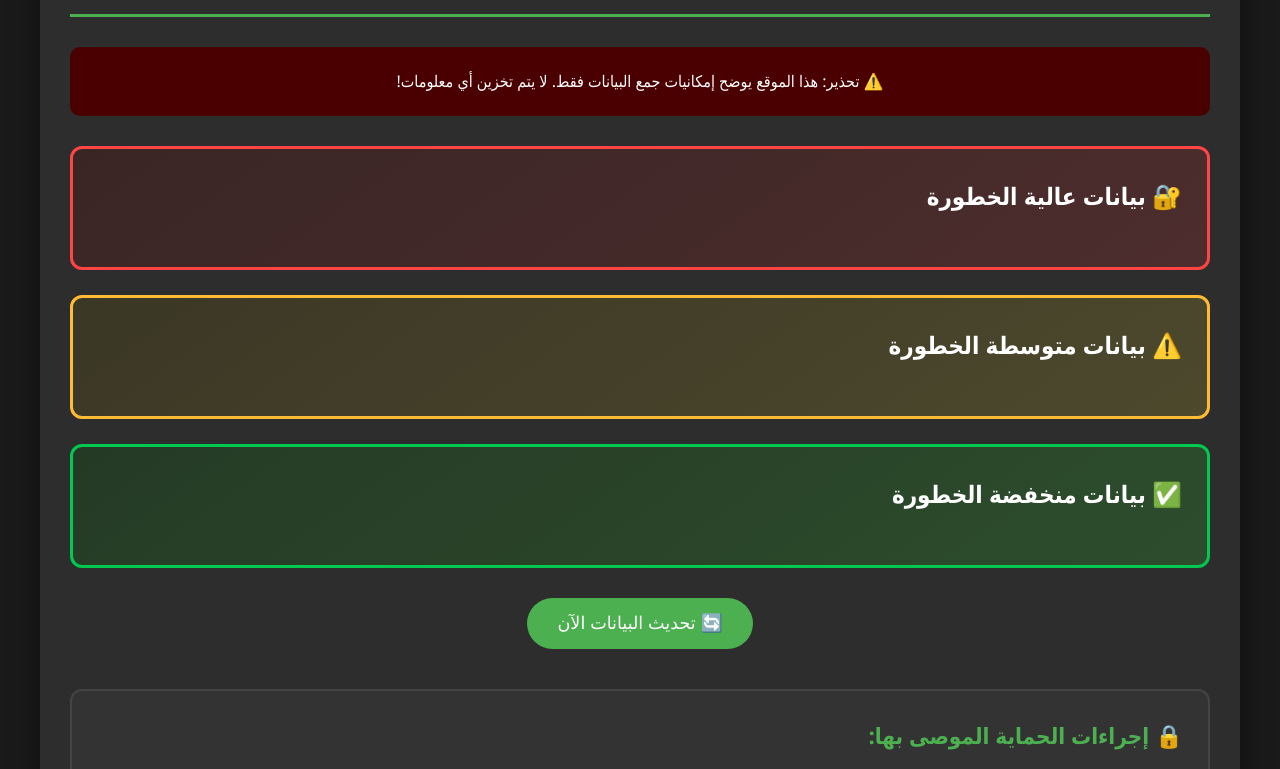
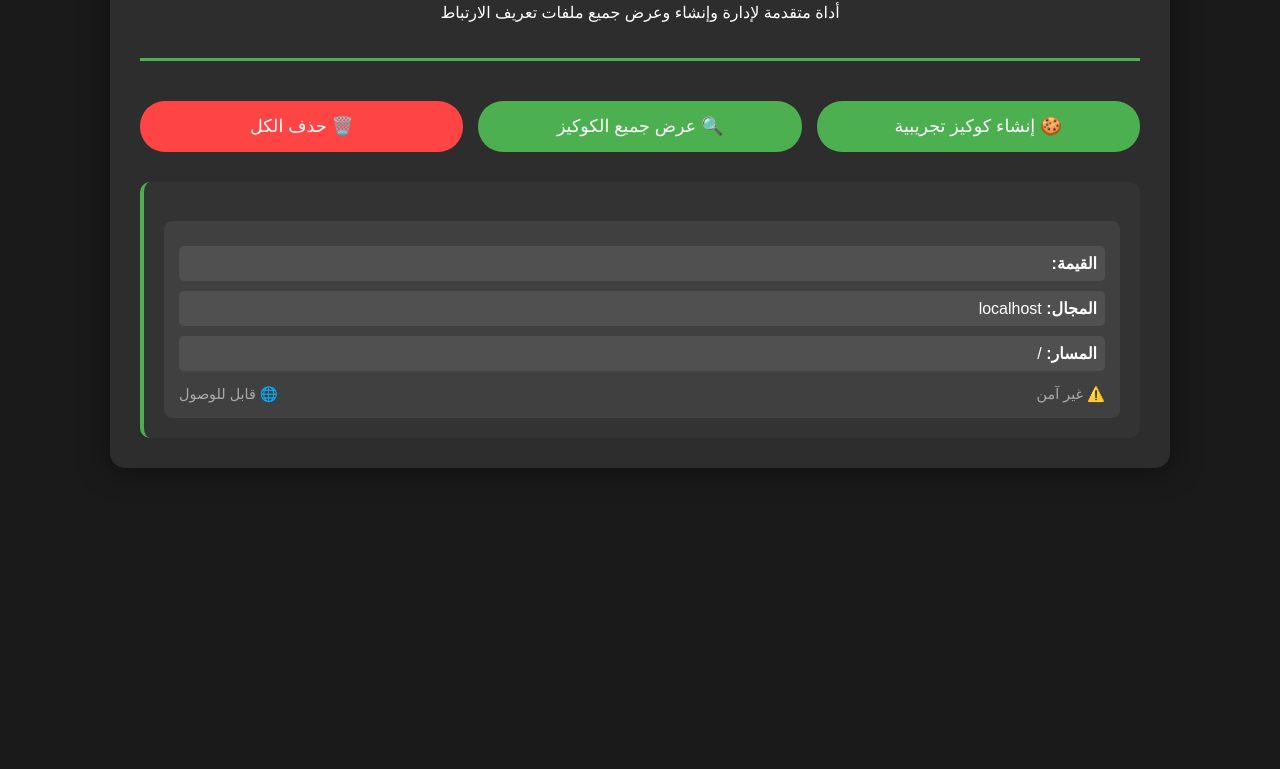
Before and after one commit to elias0878/Ksa_hack01.github.io, a plain HTML site: page index.html in a window 1280 px wide. Shown: the part 148-917 px from the top of the page. After the commit the page ends 800 px from the top, so only its background shows below. Drawn offline with Linux system fonts and the light colour scheme.

Commit message:
Update index.html

```diff
--- a/index.html
+++ b/index.html
@@ -3,362 +3,242 @@
 <head>
     <meta charset="UTF-8">
     <meta name="viewport" content="width=device-width, initial-scale=1.0">
-    <title>كاشف البيانات المتقدم - النسخة الاحترافية</title>
+    <title>مدير الكوكيز المتقدم</title>
     <style>
-        /* أنماط CSS كاملة */
-        * {
-            margin: 0;
-            padding: 0;
-            box-sizing: border-box;
-        }
-
         :root {
-            --high-risk: #ff4444;
-            --medium-risk: #ffbb33;
-            --low-risk: #00C851;
-            --background: #1a1a1a;
-            --text-primary: #ffffff;
-            --text-secondary: #cccccc;
+            --primary-color: #4CAF50;
+            --danger-color: #ff4444;
+            --background-dark: #1a1a1a;
+            --text-light: #ffffff;
         }
 
         body {
-            font-family: 'Segoe UI', Tahoma, Geneva, Verdana, sans-serif;
-            background-color: var(--background);
-            color: var(--text-primary);
-            line-height: 1.8;
+            font-family: 'Arial', sans-serif;
+            background: var(--background-dark);
+            color: var(--text-light);
+            margin: 0;
             padding: 20px;
-            min-height: 100vh;
         }
 
         .container {
-            max-width: 1200px;
-            margin: 0 auto;
+            max-width: 1000px;
+            margin: 20px auto;
             background: #2d2d2d;
             padding: 30px;
             border-radius: 15px;
-            box-shadow: 0 8px 30px rgba(0, 0, 0, 0.5);
+            box-shadow: 0 0 30px rgba(0,0,0,0.5);
         }
 
-        h1 {
+        .header {
             text-align: center;
-            color: #4CAF50;
-            font-size: 2.5em;
-            margin-bottom: 30px;
-            padding: 20px;
-            border-bottom: 3px solid #4CAF50;
+            margin-bottom: 40px;
+            border-bottom: 3px solid var(--primary-color);
+            padding-bottom: 20px;
         }
 
-        .risk-section {
-            margin: 25px 0;
-            padding: 25px;
-            border-radius: 12px;
-            transition: all 0.3s ease;
+        .controls {
+            display: grid;
+            grid-template-columns: repeat(auto-fit, minmax(200px, 1fr));
+            gap: 15px;
+            margin-bottom: 30px;
         }
 
-        .risk-section:hover {
-            box-shadow: 0 4px 15px rgba(0, 0, 0, 0.3);
+        button {
+            padding: 15px 25px;
+            border: none;
+            border-radius: 25px;
+            cursor: pointer;
+            font-size: 1.1em;
+            transition: all 0.3s;
+            background: var(--primary-color);
+            color: white;
         }
 
-        .high-risk {
-            border: 3px solid var(--high-risk);
-            background: linear-gradient(145deg, #3a2525 0%, #4d2d2d 100%);
+        button.danger {
+            background: var(--danger-color);
         }
 
-        .medium-risk {
-            border: 3px solid var(--medium-risk);
-            background: linear-gradient(145deg, #3a3725 0%, #4d492d 100%);
+        button:hover {
+            filter: brightness(1.1);
+            transform: translateY(-2px);
         }
 
-        .low-risk {
-            border: 3px solid var(--low-risk);
-            background: linear-gradient(145deg, #253a25 0%, #2d4d2d 100%);
-        }
-
-        .data-grid {
+        .cookie-grid {
             display: grid;
             grid-template-columns: repeat(auto-fit, minmax(300px, 1fr));
             gap: 20px;
-            margin-top: 25px;
         }
 
-        .data-card {
-            background: rgba(0, 0, 0, 0.3);
+        .cookie-card {
+            background: #333;
             padding: 20px;
             border-radius: 10px;
-            border-left: 5px solid;
+            border-left: 4px solid var(--primary-color);
             position: relative;
-            overflow: hidden;
-            backdrop-filter: blur(5px);
         }
 
-        .data-card::before {
-            content: '';
-            position: absolute;
-            top: 0;
-            left: -100%;
-            width: 50%;
-            height: 100%;
-            background: linear-gradient(
-                90deg,
-                transparent,
-                rgba(255, 255, 255, 0.1),
-                transparent
-            );
-            transition: 0.5s;
+        .cookie-props {
+            margin-top: 15px;
+            background: #404040;
+            padding: 15px;
+            border-radius: 8px;
         }
 
-        .data-card:hover::before {
-            left: 100%;
+        .prop-item {
+            margin: 10px 0;
+            padding: 8px;
+            background: #505050;
+            border-radius: 5px;
+            word-break: break-all;
         }
 
-        .data-label {
-            color: var(--text-secondary);
+        .cookie-meta {
+            display: flex;
+            justify-content: space-between;
+            margin-top: 15px;
             font-size: 0.9em;
-            margin-bottom: 8px;
-        }
-
-        .data-value {
-            font-weight: 600;
-            word-break: break-word;
-            font-size: 1.1em;
-        }
-
-        .warning-banner {
-            text-align: center;
-            padding: 20px;
-            background: #4a0000;
-            border-radius: 10px;
-            margin: 30px 0;
-            animation: pulseWarning 2s infinite;
-        }
-
-        @keyframes pulseWarning {
-            0%, 100% { opacity: 0.9; }
-            50% { opacity: 1; }
-        }
-
-        .refresh-button {
-            background: #4CAF50;
-            color: white;
-            border: none;
-            padding: 15px 30px;
-            border-radius: 30px;
-            cursor: pointer;
-            font-size: 1.1em;
-            transition: all 0.3s ease;
-            display: block;
-            margin: 30px auto;
-            width: fit-content;
-        }
-
-        .refresh-button:hover {
-            background: #45a049;
-            transform: scale(1.05);
-            box-shadow: 0 4px 15px rgba(76, 175, 80, 0.4);
-        }
-
-        .privacy-section {
-            background: #333;
-            padding: 25px;
-            border-radius: 12px;
-            margin-top: 40px;
-            border: 2px solid #444;
-        }
-
-        .privacy-section h3 {
-            color: #4CAF50;
-            margin-bottom: 15px;
-            font-size: 1.4em;
-        }
-
-        .privacy-section p {
-            margin: 10px 0;
-            padding: 8px;
-            background: #404040;
-            border-radius: 5px;
-        }
-
-        @media (max-width: 768px) {
-            .container {
-                padding: 15px;
-                border-radius: 10px;
-            }
-
-            h1 {
-                font-size: 1.8em;
-            }
-
-            .data-grid {
-                grid-template-columns: 1fr;
-            }
+            color: #aaa;
         }
     </style>
 </head>
 <body>
     <div class="container">
-        <h1>🛡️ كاشف البيانات الاحترافي</h1>
-
-        <div class="warning-banner">
-            ⚠️ تحذير: هذا الموقع يوضح إمكانيات جمع البيانات فقط. لا يتم تخزين أي معلومات!
+        <div class="header">
+            <h1>🛠️ مدير الكوكيز الاحترافي</h1>
+            <p>أداة متقدمة لإدارة وإنشاء وعرض جميع ملفات تعريف الارتباط</p>
         </div>
 
-        <div class="risk-section high-risk">
-            <h2>🔐 بيانات عالية الخطورة</h2>
-            <div class="data-grid" id="highRiskData"></div>
+        <div class="controls">
+            <button onclick="createAdvancedCookies()">🍪 إنشاء كوكيز تجريبية</button>
+            <button onclick="showAllCookies()">🔍 عرض جميع الكوكيز</button>
+            <button class="danger" onclick="deleteAllCookies()">🗑️ حذف الكل</button>
         </div>
 
-        <div class="risk-section medium-risk">
-            <h2>⚠️ بيانات متوسطة الخطورة</h2>
-            <div class="data-grid" id="mediumRiskData"></div>
-        </div>
-
-        <div class="risk-section low-risk">
-            <h2>✅ بيانات منخفضة الخطورة</h2>
-            <div class="data-grid" id="lowRiskData"></div>
-        </div>
-
-        <button class="refresh-button" onclick="refreshData()">🔄 تحديث البيانات الآن</button>
-
-        <div class="privacy-section">
-            <h3>🔒 إجراءات الحماية الموصى بها:</h3>
-            <p>1. استخدام إضافة مانع التتبع (Privacy Badger)</p>
-            <p>2. تفعيل الحماية من البصمة الرقمية</p>
-            <p>3. تعطيل JavaScript للمواقع غير الموثوقة</p>
-        </div>
+        <div class="cookie-grid" id="cookieContainer"></div>
     </div>
 
     <script>
-        // دالة لإنشاء عناصر البيانات
-        function createDataCard(title, content, color) {
-            const card = document.createElement('div');
-            card.className = 'data-card';
-            card.style.borderColor = color;
+        // إنشاء كوكيز متقدمة بأنواع مختلفة
+        function createAdvancedCookies() {
+            const date = new Date();
+            date.setFullYear(date.getFullYear() + 1);
 
-            const label = document.createElement('div');
-            label.className = 'data-label';
-            label.textContent = title;
+            // أنواع مختلفة من الكوكيز
+            const cookies = [
+                {
+                    name: 'test_session',
+                    value: 'session_data_123',
+                    attributes: 'path=/; SameSite=Lax'
+                },
+                {
+                    name: 'secure_cookie',
+                    value: 'encrypted_data',
+                    attributes: 'Secure; HttpOnly; path=/; SameSite=Strict'
+                },
+                {
+                    name: 'persistent_cookie',
+                    value: 'long_term_data',
+                    attributes: `expires=${date.toUTCString()}; path=/; domain=${window.location.hostname}`
+                },
+                {
+                    name: 'third_party',
+                    value: 'tracking_data',
+                    attributes: 'path=/; domain=.example.com'
+                }
+            ];
 
-            const value = document.createElement('div');
-            value.className = 'data-value';
-            value.innerHTML = content;
+            cookies.forEach(cookie => {
+                document.cookie = `${cookie.name}=${encodeURIComponent(cookie.value)}; ${cookie.attributes}`;
+            });
 
-            card.appendChild(label);
-            card.appendChild(value);
-
-            return card;
+            showAllCookies();
         }
 
-        // جمع البيانات الحساسة
-        async function getHighRiskData() {
-            const data = {};
+        // عرض جميع الكوكيز بتفاصيلها
+        function showAllCookies() {
+            const cookies = parseCookiesWithDetails();
+            const container = document.getElementById('cookieContainer');
+            container.innerHTML = '';
 
-            try {
-                const position = await new Promise((resolve, reject) => {
-                    navigator.geolocation.getCurrentPosition(resolve, reject, {
-                        enableHighAccuracy: true,
-                        timeout: 5000,
-                        maximumAge: 0
-                    });
-                });
-
-                data['الموقع الجغرافي الدقيق'] = `
-                    خط العرض: ${position.coords.latitude.toFixed(6)}<br>
-                    خط الطول: ${position.coords.longitude.toFixed(6)}<br>
-                    الدقة: ±${Math.round(position.coords.accuracy)} متر
-                `;
-            } catch (error) {
-                data['الموقع الجغرافي'] = 'تم رفض الإذن ❌';
+            if (cookies.length === 0) {
+                container.innerHTML = '<div class="cookie-card">لا توجد كوكيز متاحة</div>';
+                return;
             }
 
-            return data;
+            cookies.forEach(cookie => {
+                const card = document.createElement('div');
+                card.className = 'cookie-card';
+
+                const content = `
+                    <h3>${cookie.name}</h3>
+                    <div class="cookie-props">
+                        <div class="prop-item">
+                            <strong>القيمة:</strong> ${cookie.value}
+                        </div>
+                        <div class="prop-item">
+                            <strong>المجال:</strong> ${cookie.domain || window.location.hostname}
+                        </div>
+                        <div class="prop-item">
+                            <strong>المسار:</strong> ${cookie.path || '/'}
+                        </div>
+                        <div class="cookie-meta">
+                            <span>${cookie.secure ? '🔐 آمن' : '⚠️ غير آمن'}</span>
+                            <span>${cookie.httpOnly ? '🛡️ HttpOnly' : '🌐 قابل للوصول'}</span>
+                        </div>
+                    </div>
+                `;
+
+                card.innerHTML = content;
+                container.appendChild(card);
+            });
         }
 
-        // جمع البيانات المتوسطة الخطورة
-        async function getMediumRiskData() {
-            const data = {};
+        // تحليل الكوكيز مع تفاصيلها الكاملة
+        function parseCookiesWithDetails() {
+            return document.cookie.split(';').map(cookie => {
+                const [nameValue, ...rest] = cookie.trim().split(';');
+                const [name, value] = nameValue.split('=');
 
-            try {
-                const response = await fetch('https://api.ipify.org?format=json');
-                const result = await response.json();
-                data['عنوان IP العام'] = result.ip;
-            } catch {
-                data['عنوان IP'] = 'غير متاح 🔒';
-            }
+                const details = rest.reduce((acc, attr) => {
+                    const [key, val] = attr.split('=');
+                    acc[key.trim().toLowerCase()] = val ? val.trim() : true;
+                    return acc;
+                }, {});
 
-            data['نظام التشغيل'] = navigator.platform;
-            data['اللغة الأساسية'] = navigator.language;
-            data['الحالة الشبكية'] = navigator.onLine ? 'متصل 🌐' : 'غير متصل ❌';
-            data['الذاكرة المتوفرة'] = navigator.deviceMemory ? `${navigator.deviceMemory} GB` : 'غير معروف';
-            data['أنوية المعالج'] = navigator.hardwareConcurrency;
-
-            return data;
+                return {
+                    name: name.trim(),
+                    value: decodeURIComponent(value || ''),
+                    domain: details.domain,
+                    path: details.path,
+                    expires: details.expires,
+                    secure: !!details.secure,
+                    httpOnly: !!details.httponly,
+                    samesite: details.samesite
+                };
+            });
         }
 
-        // جمع البيانات العامة
-        function getLowRiskData() {
-            return {
-                'المتصفح': navigator.userAgent,
-                'دقة الشاشة': `${screen.width} × ${screen.height} بيكسل`,
-                'المنطقة الزمنية': Intl.DateTimeFormat().resolvedOptions().timeZone,
-                'الوضع اللوني': window.matchMedia('(prefers-color-scheme: dark)').matches ? 'داكن 🌙' : 'فاتح ☀️',
-                'نوع الجهاز': /Mobi|Android/i.test(navigator.userAgent) ? 'جوال 📱' : 'كمبيوتر 💻',
-                'المكونات الإضافية': navigator.plugins.length > 0 ? 'مثبتة (' + navigator.plugins.length + ')' : 'غير موجودة'
-            };
+        // حذف جميع الكوكيز
+        function deleteAllCookies() {
+            const cookies = document.cookie.split(';');
+
+            cookies.forEach(cookie => {
+                const [name] = cookie.split('=');
+                document.cookie = `${name.trim()}=; expires=Thu, 01 Jan 1970 00:00:00 GMT; path=/`;
+            });
+
+            showAllCookies();
         }
 
-        // عرض البيانات في الواجهة
-        async function displayData() {
-            const highRiskData = await getHighRiskData();
-            const mediumRiskData = await getMediumRiskData();
-            const lowRiskData = getLowRiskData();
+        // التحديث التلقائي عند تغيير الكوكيز
+        setInterval(() => {
+            if (document.cookie !== document.cookie) {
+                showAllCookies();
+            }
+        }, 1000);
 
-            // عرض البيانات عالية الخطورة
-            const highRiskContainer = document.getElementById('highRiskData');
-            highRiskContainer.innerHTML = '';
-            for (const [key, value] of Object.entries(highRiskData)) {
-                highRiskContainer.appendChild(
-                    createDataCard(key, value, 'var(--high-risk)')
-                );
-            }
-
-            // عرض البيانات متوسطة الخطورة
-            const mediumRiskContainer = document.getElementById('mediumRiskData');
-            mediumRiskContainer.innerHTML = '';
-            for (const [key, value] of Object.entries(mediumRiskData)) {
-                mediumRiskContainer.appendChild(
-                    createDataCard(key, value, 'var(--medium-risk)')
-                );
-            }
-
-            // عرض البيانات منخفضة الخطورة
-            const lowRiskContainer = document.getElementById('lowRiskData');
-            lowRiskContainer.innerHTML = '';
-            for (const [key, value] of Object.entries(lowRiskData)) {
-                lowRiskContainer.appendChild(
-                    createDataCard(key, value, 'var(--low-risk)')
-                );
-            }
-        }
-
-        // تحديث البيانات
-        function refreshData() {
-            displayData();
-            window.scrollTo({ top: 0, behavior: 'smooth' });
-        }
-
-        // معالجة الأحداث
-        window.addEventListener('load', () => {
-            displayData();
-            window.addEventListener('online', displayData);
-            window.addEventListener('offline', displayData);
-        });
-
-        // حماية ضد فحص وحدة التحكم
-        Object.defineProperty(window, 'collectUserData', {
-            value: null,
-            writable: false,
-            configurable: false
-        });
+        // التحميل الأولي
+        showAllCookies();
     </script>
 </body>
 </html>
```
